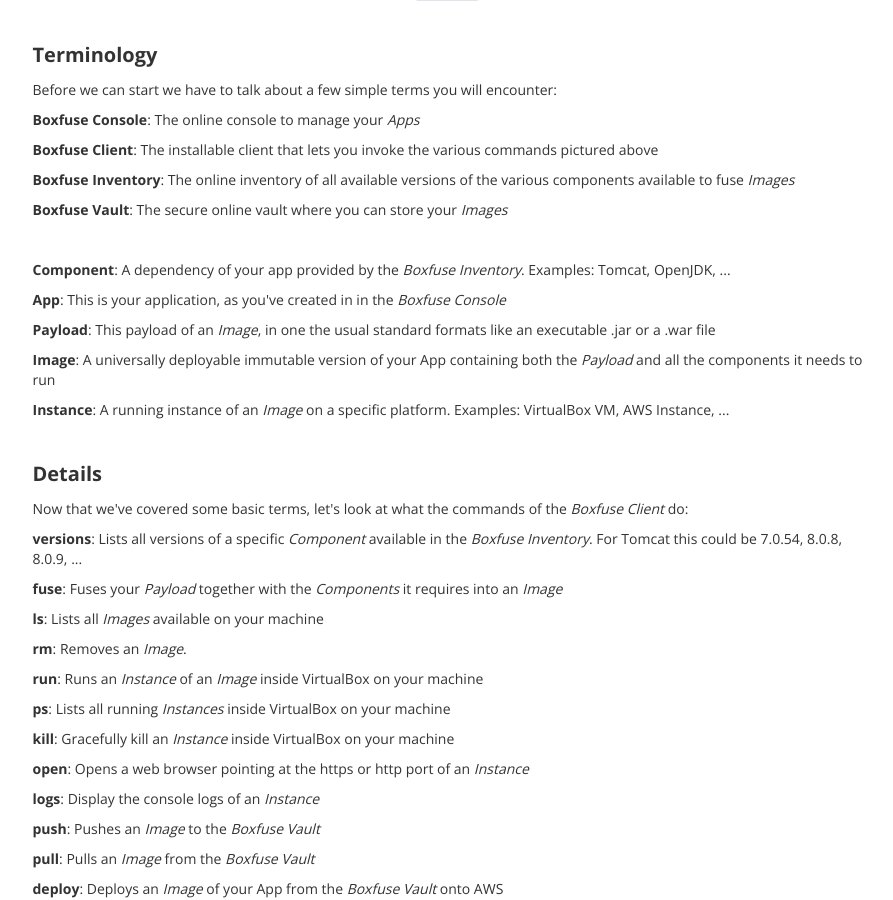
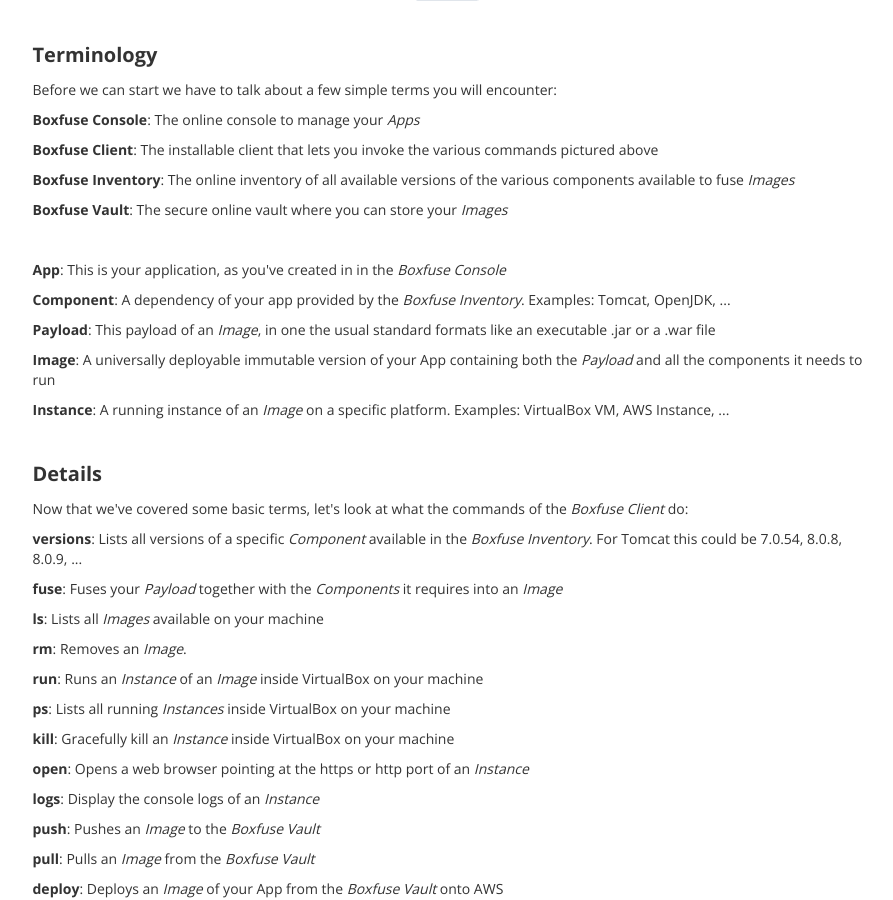
Before and after one commit to flyway/boxfuse.com, a Jekyll site: the page built from docs/commands.html, in a window 1280 px wide and 900 px high, scrolled down 579 px. Shown: the whole window, without its empty margins (330-1223 px from the left). Built offline with Jekyll 4.4.1, drawn with Linux system fonts in a browser that asks for light colours; part of the change alters nothing that is shown.

Commit message:
Minor fix

```diff
--- a/docs/commands.html
+++ b/docs/commands.html
@@ -22,9 +22,9 @@ subtitle: 'Commands'
     <p><strong>Boxfuse Vault</strong>: The secure online vault where you can store your <em>Images</em></p>
 
     <p>&nbsp;</p>
-    <p><strong>Component</strong>: A dependency of your app provided by the <em>Boxfuse Inventory</em>. Examples: Tomcat, OpenJDK, ...</p>
 
     <p><strong>App</strong>: This is your application, as you've created in in the <em>Boxfuse Console</em></p>
+    <p><strong>Component</strong>: A dependency of your app provided by the <em>Boxfuse Inventory</em>. Examples: Tomcat, OpenJDK, ...</p>
 
     <p><strong>Payload</strong>: This payload of an <em>Image</em>, in one the usual standard formats like an executable .jar
         or a .war file</p>
```
Also changed, not shown: 1 other file.
